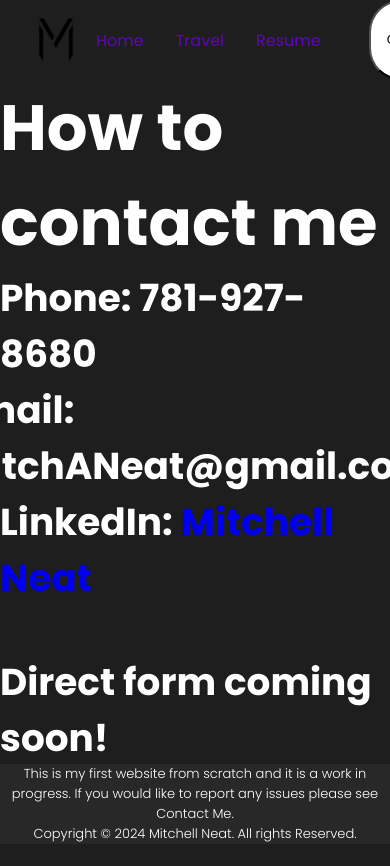
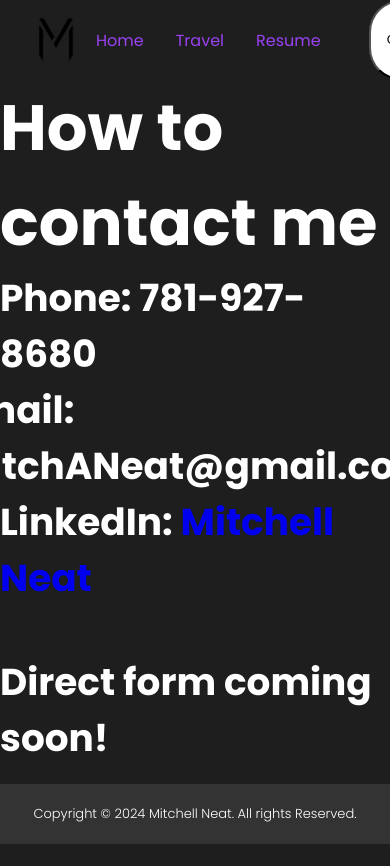
Before and after one commit to mitchneat/personalWebsite, a React (Create React App) app: page /contact in a window 390 px wide. Shown: the top 866 px of the page. Before the commit the page ends 844 px from the top, so only its background shows below. Built offline with nearby package versions, Linux system fonts and the light colour scheme.

Commit message:
fixing footer to always be at bottom for empty page and/or require scrolling to see

```diff
--- /dev/null
+++ b/src/App.css
@@ -0,0 +1,33 @@
+html, body {
+    margin: 0;
+    padding: 0;
+    height: 100%;
+  }
+
+  .App {
+    display: flex;
+    flex-direction: column;
+    min-height: 100vh;
+  }
+
+  .content {
+    flex: 1;
+    position: relative;
+  }
+
+  .container {
+    padding-bottom: 100px;
+  }
+
+  .footer {
+    position: absolute;
+    bottom: 0;
+    width: 100%;
+    background-color: #333;
+    color: #fff;
+    padding: 20px;
+  }
+
+  .has-overflow {
+    overflow-y: auto;
+  }
--- a/src/App.js
+++ b/src/App.js
@@ -7,26 +7,39 @@ import Greece from "./components/greece/greece";
 import Contact from "./components/contact/contact";
 import Footer from "./components/footer/footer";
 import { Routes, Route } from "react-router-dom";
-
+import './App.css'; // Import your CSS file if you have one for additional styling
+import React, { useState, useEffect } from 'react';
 
 function App() {
+  const [hasOverflow, setHasOverflow] = useState(false);
+
+  useEffect(() => {
+    const content = document.querySelector('.content');
+    if (content.scrollHeight > window.innerHeight) {
+      setHasOverflow(true);
+    } else {
+      setHasOverflow(false);
+    }
+  }, []);
+
   return (
     <div className="App">
-      <Navbar/>
-      <div className="container">
-        <Routes>
-          <Route path="/" element={<Landing/>}/>
-          <Route path="/about" element={<About/>}/>
-          <Route path="/photos" element={<Photos/>}/>
-          <Route path="/resume" element={<Resume/>}/>
-          <Route path="/greece" element={<Greece/>}/>
-          <Route path="/contact" element={<Contact/>}/>
-
-        </Routes>
+      <Navbar />
+      <div className={`content ${hasOverflow ? 'has-overflow' : ''}`}>
+        <div className="container">
+          <Routes>
+            <Route path="/" element={<Landing />} />
+            <Route path="/about" element={<About />} />
+            <Route path="/photos" element={<Photos />} />
+            <Route path="/resume" element={<Resume />} />
+            <Route path="/greece" element={<Greece />} />
+            <Route path="/contact" element={<Contact />} />
+          </Routes>
+        </div>
+        {hasOverflow && <Footer />}
       </div>
-      <Footer/>
+      {!hasOverflow && <Footer />}
     </div>
-
   );
 }
 
--- a/src/components/footer/footer.css
+++ b/src/components/footer/footer.css
@@ -12,6 +12,7 @@
     flex-wrap: wrap;
     position: fixed;
     bottom: 0;
+    margin-top: auto;
 }
 
 .center {
@@ -21,3 +22,14 @@
     text-align: center;
     padding: 0 10px;
 }
+
+
+@media screen and (max-width: 600px) {
+    .footer {
+        padding: 10px;
+    }
+
+    .center:nth-child(1) {
+        display: none;
+    }
+}
--- a/src/components/navbar/navbar.css
+++ b/src/components/navbar/navbar.css
@@ -32,11 +32,11 @@
 .desktopMenuListItem{
     margin: 1rem;
     cursor: pointer;
-    color: rgb(96, 6, 185);
+    color: rgb(154, 66, 242);
 }
 
 .desktopMenuListItem:hover{
-    color: rgb(96, 6, 185);
+    color: rgb(146, 57, 235);
     padding: 0.5rem;
     border-bottom: 3px solid rgb(96, 6, 185);
 }
```
